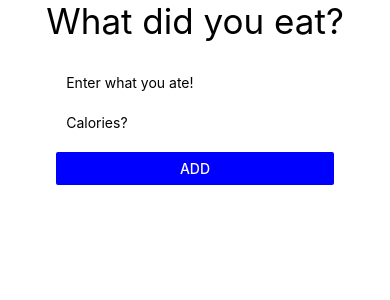
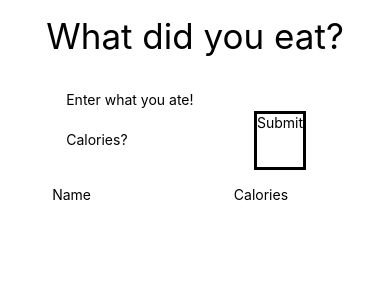
Before and after one commit to CodeJonesW/foodTracker, a React Native app: screen / in a window 390 px wide. Shown: the top 300 px of the page. Built offline with nearby package versions, Linux system fonts and the light colour scheme.

Commit message:
prevent empty records and css

```diff
--- a/App.tsx
+++ b/App.tsx
@@ -3,7 +3,7 @@ import {
   FlatList,
   SafeAreaView,
   ScrollView,
-  StatusBar,
+  Alert,
   StyleSheet,
   Text,
   View,
@@ -27,6 +27,10 @@ const App = () => {
       name: foodInput,
       calories: foodCalories,
     };
+    if (foodInput === '') {
+      Alert.alert('Lets put a name of the food in first.');
+      return;
+    }
     setConsumptions([...consumedFoods, consumption]);
     setFoodInput('');
     setFoodCalories('');
@@ -38,7 +42,6 @@ const App = () => {
 
   return (
     <SafeAreaView style={styles.container}>
-      <StatusBar />
       <ScrollView contentInsetAdjustmentBehavior="automatic">
         <Text style={styles.header}>What did you eat?</Text>
         <View>
@@ -51,9 +54,18 @@ const App = () => {
           />
         </View>
 
-        {consumedFoods.map((food: Consumption) => {
-          return <Food consumption={food} />;
-        })}
+        <View style={{display: 'flex', flexDirection: 'column', padding: '2%'}}>
+          <View
+            style={{display: 'flex', flexDirection: 'row', marginBottom: '5%'}}>
+            <Text>Name</Text>
+            <Text style={{marginLeft: '50%'}}>Calories</Text>
+          </View>
+          {consumedFoods.map((food: Consumption) => {
+            return (
+              <Food consumption={{name: food.name, calories: food.calories}} />
+            );
+          })}
+        </View>
       </ScrollView>
     </SafeAreaView>
   );
@@ -67,6 +79,8 @@ const styles = StyleSheet.create({
   },
   header: {
     fontSize: 35,
+    marginBottom: '1%',
+    marginTop: '5%',
   },
 });
 
--- a/components/Food.tsx
+++ b/components/Food.tsx
@@ -2,12 +2,12 @@ import React from 'react';
 import {Text, View} from 'react-native';
 
 const Food: React.FC<{
-  consumption: {name: string; calories: number};
+  consumption: {name: string; calories: string};
 }> = ({children, consumption}) => {
   return (
-    <View style={{padding: 10}}>
+    <View style={{display: 'flex', flexDirection: 'row'}}>
       <Text>{consumption.name}</Text>
-      <Text>{consumption.calories}</Text>
+      <Text style={{marginLeft: '55%'}}>{consumption.calories}</Text>
     </View>
   );
 };
--- a/components/FoodInputBar.tsx
+++ b/components/FoodInputBar.tsx
@@ -1,5 +1,11 @@
 import React from 'react';
-import {TextInput, View, Button} from 'react-native';
+import {
+  TextInput,
+  Text,
+  View,
+  TouchableOpacity,
+  StyleSheet,
+} from 'react-native';
 
 const FoodInputBar: React.FC<{
   foodInput: string;
@@ -20,33 +26,41 @@ const FoodInputBar: React.FC<{
       style={{
         padding: 10,
         display: 'flex',
-        flexDirection: 'column',
+        flexDirection: 'row',
       }}>
       <View style={{padding: 10, display: 'flex', flexDirection: 'column'}}>
         <TextInput
-          style={{height: 40}}
+          style={{height: 40, width: 150}}
           placeholder="Enter what you ate!"
           onChangeText={text => setFoodInput(text)}
           value={foodInput}
         />
         <TextInput
-          style={{height: 40}}
+          style={{height: 40, width: 150}}
           placeholder="Calories?"
           keyboardType="number-pad"
           onChangeText={text => setFoodCalories(text)}
           value={foodCalories}
         />
       </View>
-      <View>
-        <Button
-          onPress={() => addConsumption(foodInput)}
-          title="Add"
-          color="blue"
-          accessibilityLabel="Learn more about this purple button"
-        />
-      </View>
+
+      <TouchableOpacity
+        onPress={() => addConsumption(foodInput)}
+        style={styles.button}
+        accessibilityLabel="Record a food">
+        <Text>Submit</Text>
+      </TouchableOpacity>
     </View>
   );
 };
 
+const styles = StyleSheet.create({
+  button: {
+    marginTop: '15%',
+    marginLeft: '10%',
+    border: 'solid',
+    borderColor: 'black',
+  },
+});
+
 export default FoodInputBar;
```
